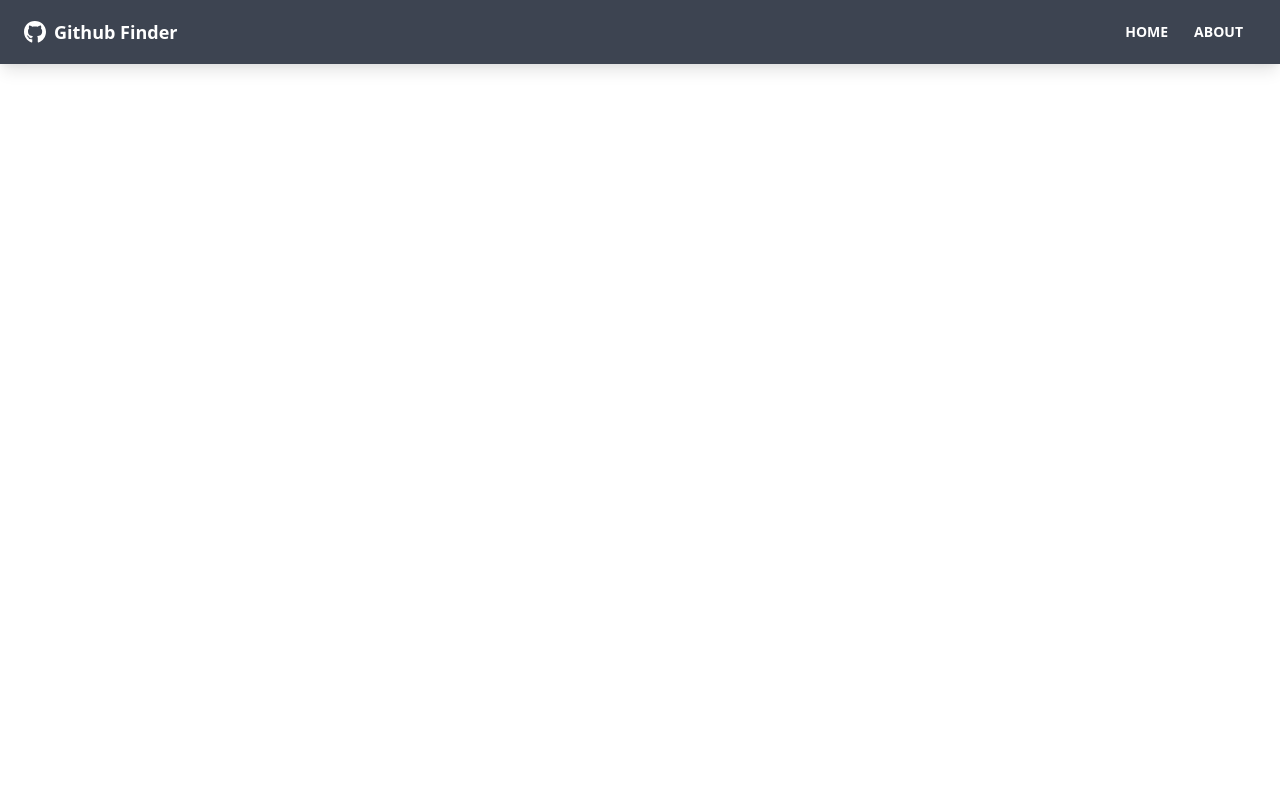
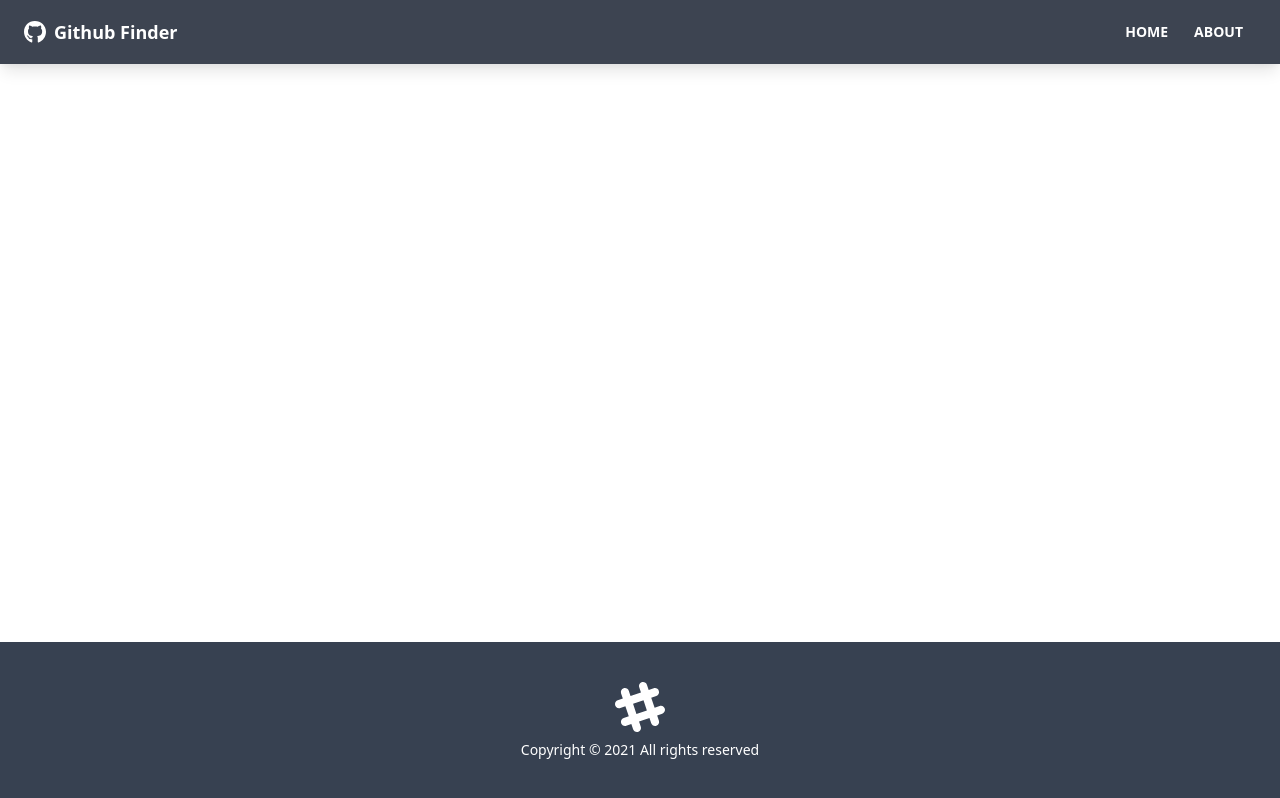
Before and after one commit to kakiche6/github-finder-reactjs, a React (Create React App) app: page / in a window 1280 px wide. Built offline with nearby package versions, Linux system fonts and the light colour scheme.

Commit message:
create footer component

```diff
--- a/src/App.js
+++ b/src/App.js
@@ -1,6 +1,6 @@
 import { BrowserRouter as Router, Route, Routes } from 'react-router-dom';
 import Navbar from './components/layout/Navbar';
-// import Footer from './components/layout/Footer'
+import Footer from './components/layout/Footer';
 // import Alert from './components/layout/Alert'
 // import Home from './pages/Home'
 // import About from './pages/About'
@@ -26,7 +26,7 @@
               </Routes>
             </main> */}
 
-        {/* <Footer /> */}
+        <Footer />
       </div>
     </Router>
   );
--- /dev/null
+++ b/src/components/layout/Footer.jsx
@@ -0,0 +1,24 @@
+function Footer() {
+  const footerYear = new Date().getFullYear()
+
+  return (
+    <footer className='footer p-10 bg-gray-700 text-primary-content footer-center'>
+      <div>
+        <svg
+          width='50'
+          height='50'
+          viewBox='0 0 24 24'
+          xmlns='http://www.w3.org/2000/svg'
+          fillRule='evenodd'
+          clipRule='evenodd'
+          className='inline-block fill-current'
+        >
+          <path d='M22.672 15.226l-2.432.811.841 2.515c.33 1.019-.209 2.127-1.23 2.456-1.15.325-2.148-.321-2.463-1.226l-.84-2.518-5.013 1.677.84 2.517c.391 1.203-.434 2.542-1.831 2.542-.88 0-1.601-.564-1.86-1.314l-.842-2.516-2.431.809c-1.135.328-2.145-.317-2.463-1.229-.329-1.018.211-2.127 1.231-2.456l2.432-.809-1.621-4.823-2.432.808c-1.355.384-2.558-.59-2.558-1.839 0-.817.509-1.582 1.327-1.846l2.433-.809-.842-2.515c-.33-1.02.211-2.129 1.232-2.458 1.02-.329 2.13.209 2.461 1.229l.842 2.515 5.011-1.677-.839-2.517c-.403-1.238.484-2.553 1.843-2.553.819 0 1.585.509 1.85 1.326l.841 2.517 2.431-.81c1.02-.33 2.131.211 2.461 1.229.332 1.018-.21 2.126-1.23 2.456l-2.433.809 1.622 4.823 2.433-.809c1.242-.401 2.557.484 2.557 1.838 0 .819-.51 1.583-1.328 1.847m-8.992-6.428l-5.01 1.675 1.619 4.828 5.011-1.674-1.62-4.829z'></path>
+        </svg>
+        <p>Copyright &copy; {footerYear} All rights reserved</p>
+      </div>
+    </footer>
+  )
+}
+
+export default Footer
```
